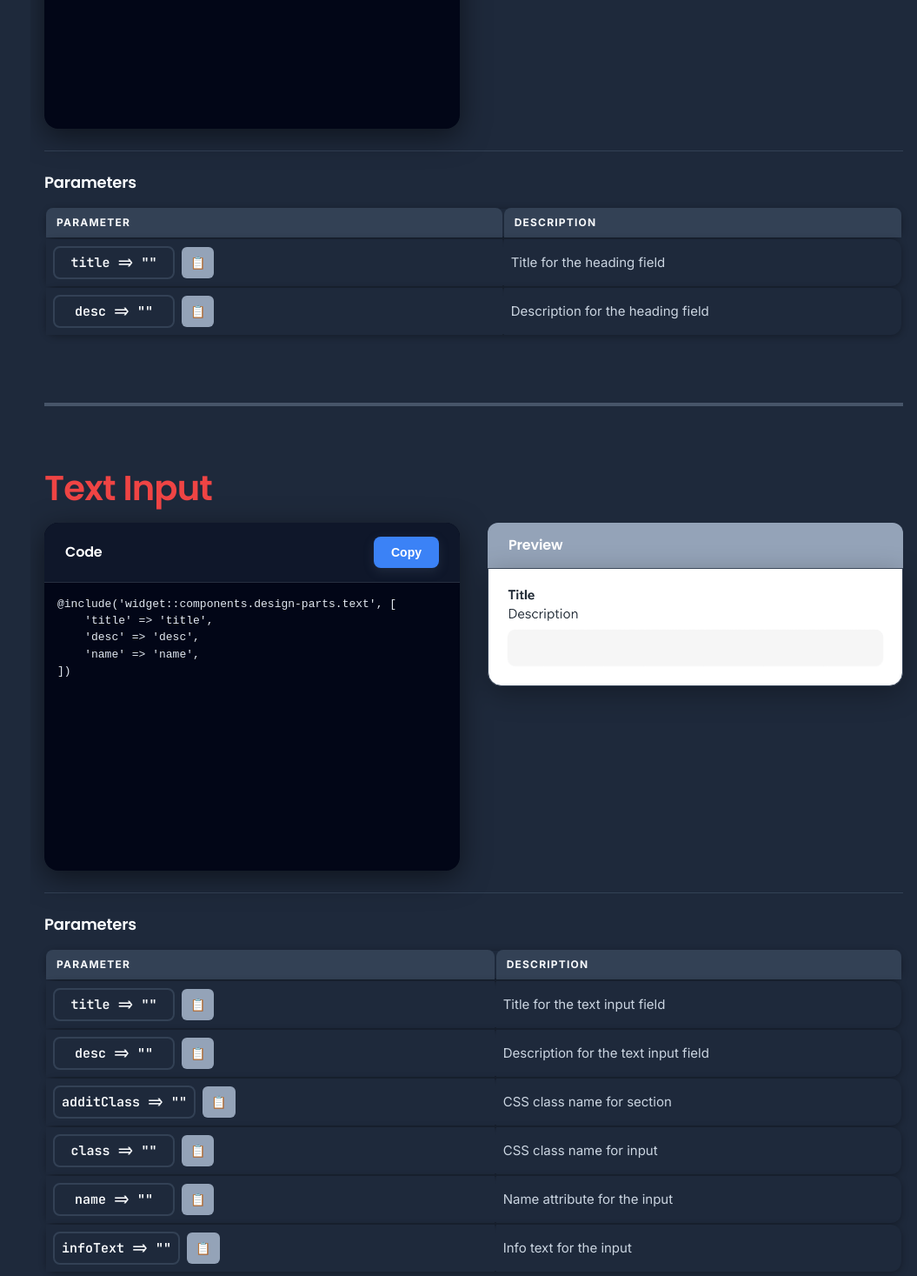
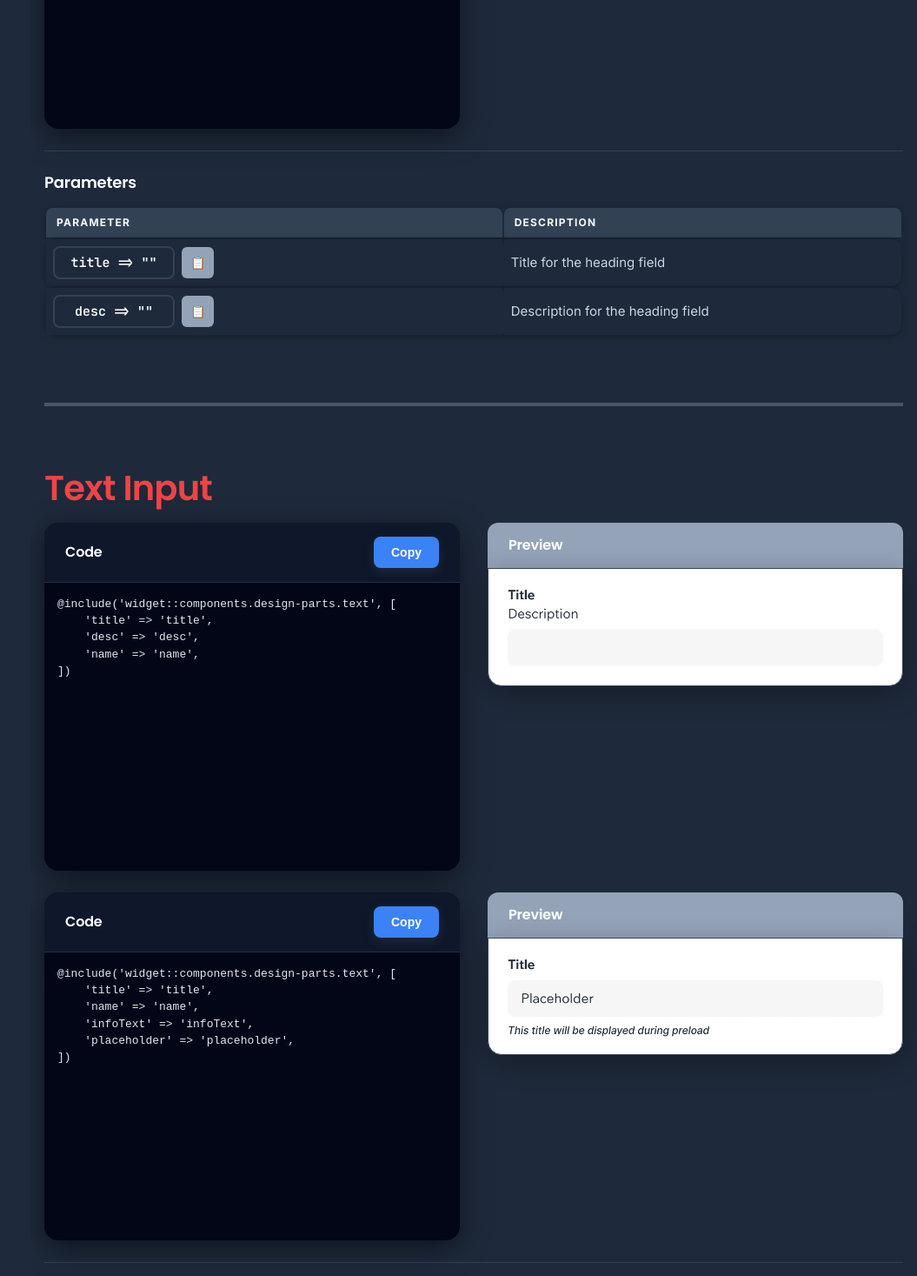
Before and after one commit to OrestTiny/component-dashboard, a React (Create React App) app: page / in a window 1280 px wide. Shown: the part 1330-2797 px from the top of the page at 87% size, without its empty margins (225-1280 px from the left). Built offline with nearby package versions, Linux system fonts and the light colour scheme.

Commit message:
Enhance component data in index.js by adding selectData; update segmentedToggleMini.js to include 'name' field; modify textInput.js to add 'placeholder' field and corresponding widget code.

```diff
--- a/src/data/index.js
+++ b/src/data/index.js
@@ -18,6 +18,7 @@ import { segmentedToggleImageData } from './segmentedToggleImage';
 import { segmentedToggleTabsData } from './segmentedToggleTabs';
 import { segmentedToggleMiniData } from './segmentedToggleMini';
 import { radioData } from './radio';
+import { selectData } from './select';
 
 // Export all component data
 export const componentData = [
@@ -31,6 +32,7 @@ export const componentData = [
   segmentedToggleImageData,
   segmentedToggleTabsData,
   switcherData,
+  selectData,
   radioData,
   rangeData,
   uploadFileData,
@@ -51,6 +53,7 @@ export {
   textInputData,
   rangeData,
   switcherData,
+  selectData,
   radioData,
   uploadFileData,
   colorPickerData,
--- a/src/data/segmentedToggleMini.js
+++ b/src/data/segmentedToggleMini.js
@@ -52,6 +52,7 @@ export const segmentedToggleMiniData = {
     'title_s' => 'title',
     'desc_s' => 'desc',
     'switcher_type' => 'primary-color',
+    'name' => 'name',
     'custom_options' => [
             [
                 'value' => '1',
--- /dev/null
+++ b/src/data/select.js
@@ -0,0 +1,34 @@
+export const selectData = {
+  id: 'select',
+  name: 'Select',
+  category: 'Form',
+  description: 'Select allows the user to select a value from a list of options',
+  parameters: [
+    {
+      name: 'title',
+      description: 'Title for the select field'
+    },
+    {
+      name: 'desc_sel',
+      description: 'Description for the select field'
+    }
+  ],
+  sections: [
+    {
+      id: 'basic',
+      image: `${process.env.PUBLIC_URL}/assets/images/select/1.png`,
+      code: `
+@include('widget::components.design-parts.select', [
+    'title' => 'title',
+    'desc_sel' => 'desc_sel',
+    'name' => 'name',
+    'options' => [
+        '1'  => 'Option 1',
+        '2' => 'Option 2',
+        '3' => 'Option 3',
+    ]
+])
+    `
+    },
+  ]
+};
--- a/src/data/textInput.js
+++ b/src/data/textInput.js
@@ -27,6 +27,10 @@ export const textInputData = {
     {
       name: 'infoText',
       description: 'Info text for the input'
+    },
+    {
+      name: 'placeholder',
+      description: 'Placeholder for the input'
     }
   ],
   sections: [
@@ -41,5 +45,17 @@ export const textInputData = {
 ])
     `
     },
+    {
+      id: '2',
+      image: `${process.env.PUBLIC_URL}/assets/images/textInput/2.png`,
+      code: `
+@include('widget::components.design-parts.text', [
+    'title' => 'title',
+    'name' => 'name',
+    'infoText' => 'infoText',
+    'placeholder' => 'placeholder',
+])
+    `
+    },
   ]
 };
```
Also changed, not shown: public/assets/images/select/1.png (added), public/assets/images/textInput/2.png (added).
